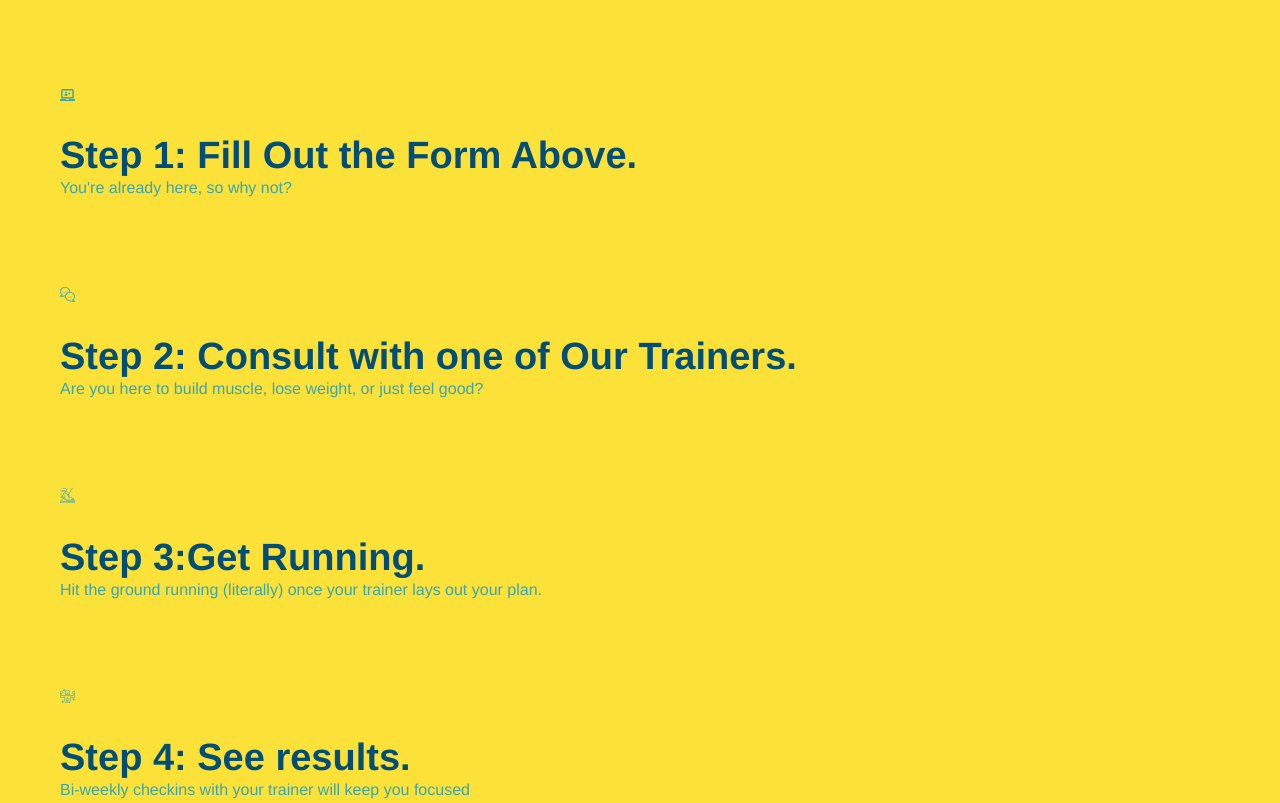
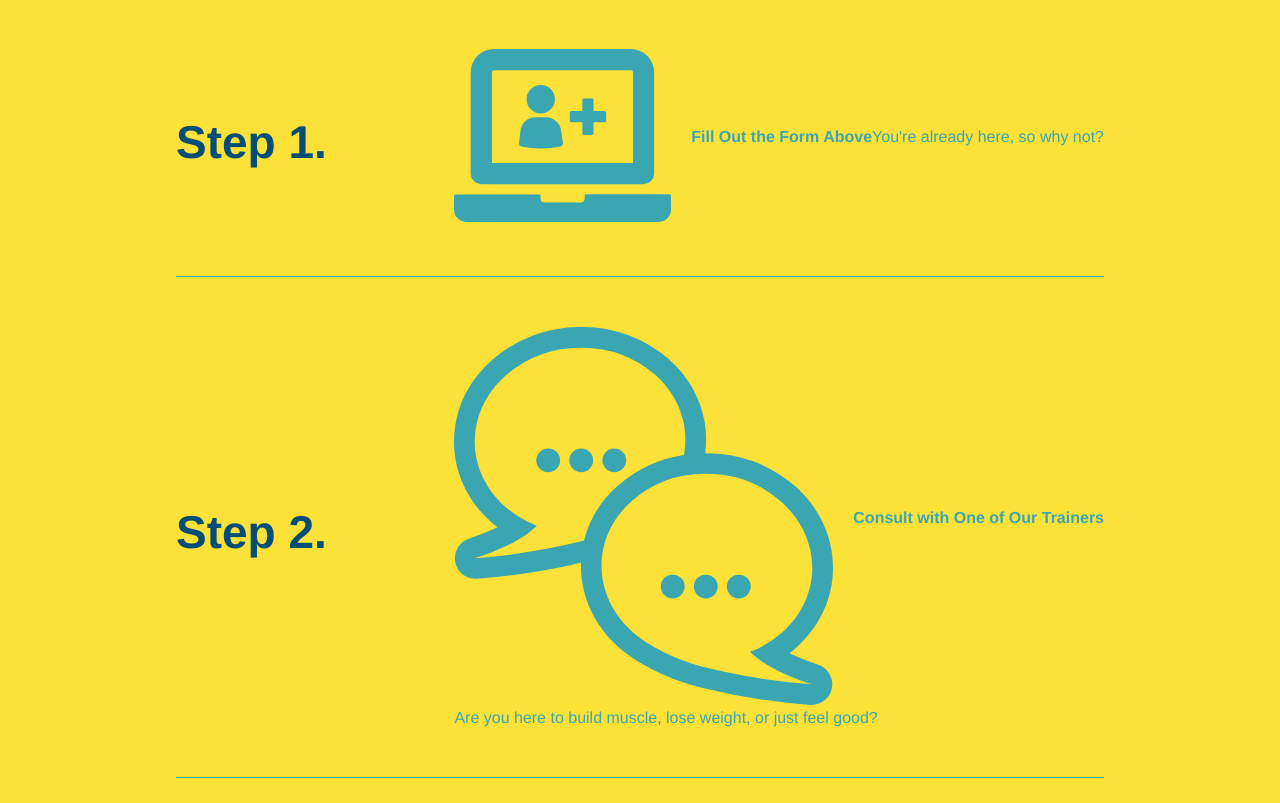
Before and after one commit to bridgetvon/run-buddy, a plain HTML site: page index.html in a window 1280 px wide. Shown: the part 1360-2163 px from the top of the page. Drawn offline with Linux system fonts and the light colour scheme.

Commit message:
add flexbox to the steps

```diff
--- a/assets/css/style.css
+++ b/assets/css/style.css
@@ -172,32 +172,53 @@ section {
     border-color: #39a6b2;
 }
 
-.steps div {
-    margin-bottom: 80px;
+.step-img {
+    flex: 1 12%;
+    margin-right: 20px;
 }
 
-.steps img{
-    width: 15px;
-    margin: 10px 0;
+.step-img img {
+    max-width: 100%;
 }
 
-.steps h3 {
+.step-text {
+    flex: 12;
+}
+
+.step{
+    margin: 50px auto;
+    padding-bottom: 50px;
+    width:80%;
+    border-bottom: 1px solid #39a6b2;
+    display: flex;
+    flex-wrap: wrap;
+    align-items: center;
+    justify-content: space-between;
+}
+
+.step h3 {
     color: #024e76;
     font-size: 46px;
     margin-top: 10px;
+    flex: 1 30%;
 }
 
-.steps p {
+.step-text p {
     color:#39a6b2;
-    font: 23px;
+    font: 18x;
 }
 
-.steps span {
-    font-size: 38px;
+.step-info {
+    flex: 2 70%;
+    display: flex;
+    flex-wrap: wrap;
+    align-items: center;
 }
 
-.trainers {
-
+.step-text h4 {
+    font-size: 26px;
+    line-height: 1.5;
+    color: #024e76;
 }
 
 .trainer {
--- a/index.html
+++ b/index.html
@@ -91,30 +91,55 @@
       <h2 class="section-title secondary-border">What You Do</h2>
        </div>
 
-       <div>
-        <img src="./assets/images/01-04-svgs/step-1.svg" alt=""/>
-         <h3><span>Step 1: Fill Out the Form Above.</span></h3>
+       <div class="step">
+         <h3>Step 1.</h3>
+         <div class="step-info">
+         <div class="step-img">
+           <img src="./assets/images/01-04-svgs/step-1.svg" alt=""/>
+          </div>
+         <h4>Fill Out the Form Above</h4>
          <p> You're already here, so why not?</p>
        </div>
+      </div>
+    </div>
 
-       <div>
-        <img src="./assets/images/01-04-svgs/step-2.svg" alt=""/>
-         <h3><span>Step 2: Consult with one of Our Trainers.</span></h3>
-         <p> Are you here to build muscle, lose weight, or just feel good?</p>
+       <div class="step">
+         <h3>Step 2.</h3>
+         <div class="step-info">
+         <div class="step-img">
+           <img src="./assets/images/01-04-svgs/step-2.svg" alt=""/>
+           </div>
+           <h4>Consult with One of Our Trainers</h4>
+           <p>Are you here to build muscle, lose weight, or just feel good?</p>
+         </div>
+         </div>
        </div>
 
-       <div>
-        <img src="assets/images/01-04-svgs/step-3.svg" alt=""/>
-        <h3><span>Step 3:Get Running.</span></h3>
-        <p>Hit the ground running (literally) once your trainer lays out your plan. </p>
+       <div class="step">
+        <h3>Step 3.</h3>
+        <div class="step-info">
+        <div class="step-img">
+          <img src="./assets/images/01-04-svgs/step-3.svg" alt=""/>
+          </div>
+          <h4>Get Running</h4>
+          <p>Hit the ground running (literally) once your trainer lays out your plan.</p>
+        </div>
+        </div>
       </div>
 
-      <div>
-        <img src="assets/images/01-04-svgs/step-4.svg" atl=""/>
-        <h3><span>Step 4: See results.</span></h3>
-        <p> Bi-weekly checkins with your trainer will keep you focused</p>
+
+      <div class="step">
+        <h3>Step 4.</h3>
+        <div class="step-info">
+        <div class="step-img">
+          <img src="./assets/images/01-04-svgs/step-4.svg" alt=""/>
+          </div>
+          <h4>See Results</h4>
+          <p>Bi-weekly checkins with your trainer will keep you focused</p>
+        </div>
+        </div>
       </div>
-     </section>
+
   </nav>
         <!--"meet the trainers" section -->
         <section id="your-trainers" class="trainers">
```
